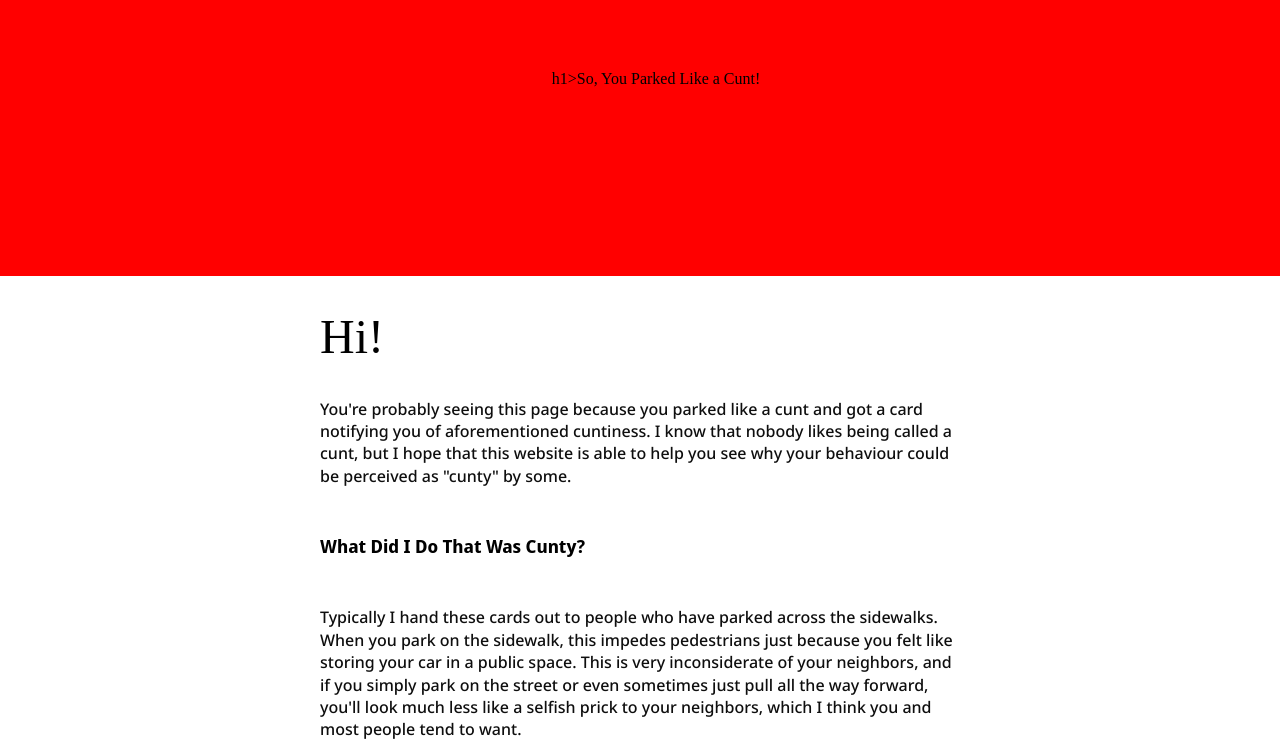
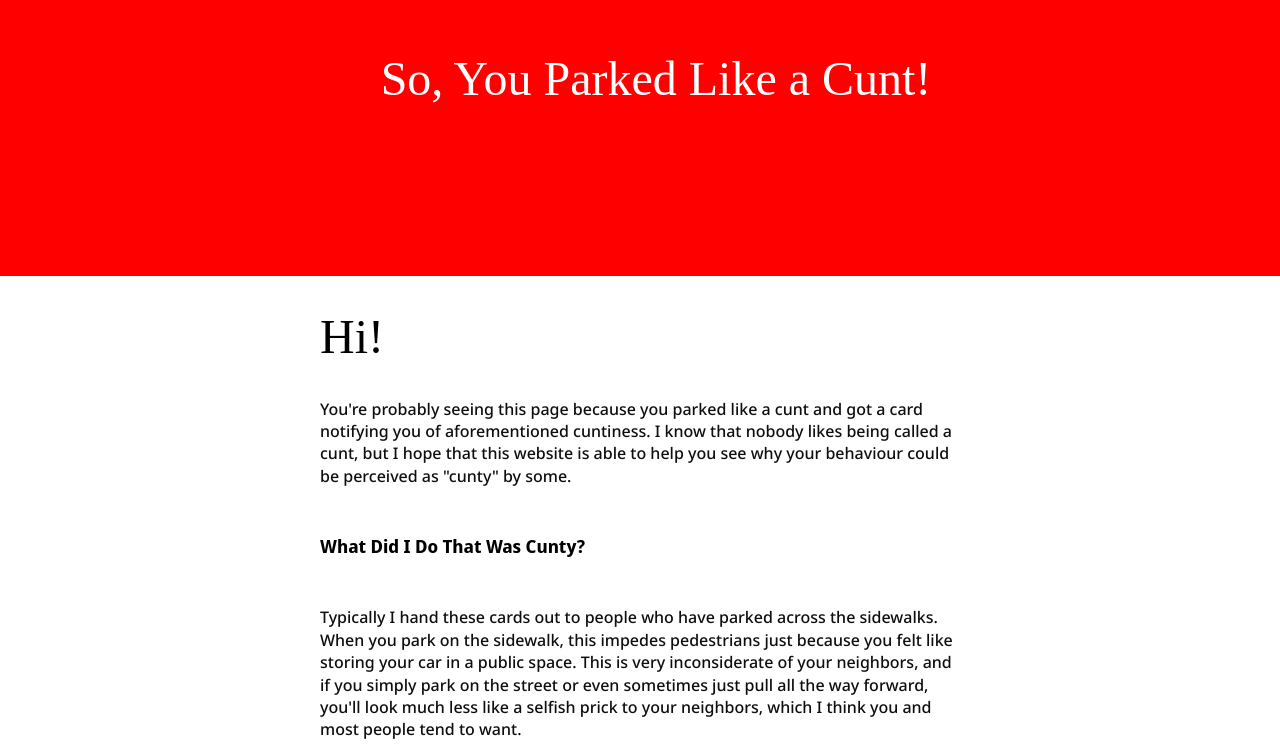
Before and after one commit to crankynetman/parklikeaneighbor, a plain HTML site: page index.html in a window 1280 px wide. Shown: the part 119-863 px from the top of the page. Drawn offline with Linux system fonts and the light colour scheme; a web font is replaced by a local one.

Commit message:
fix: broken tag

```diff
--- a/index.html
+++ b/index.html
@@ -8,7 +8,7 @@
 
 <body>
   <header>
-    h1>So, You Parked Like a Cunt!</h1>
+    <h1>So, You Parked Like a Cunt!</h1>
   </header>
   <article>
     <h1>Hi!</h1>
```
